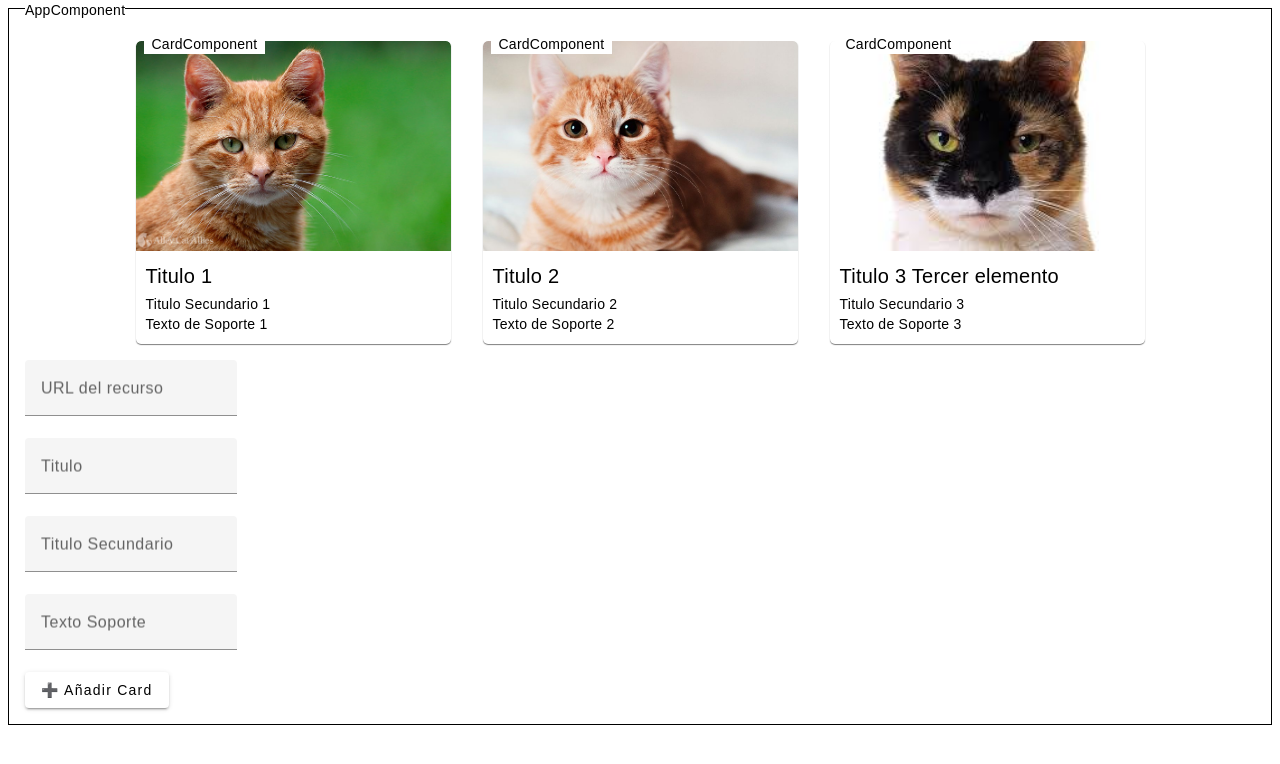
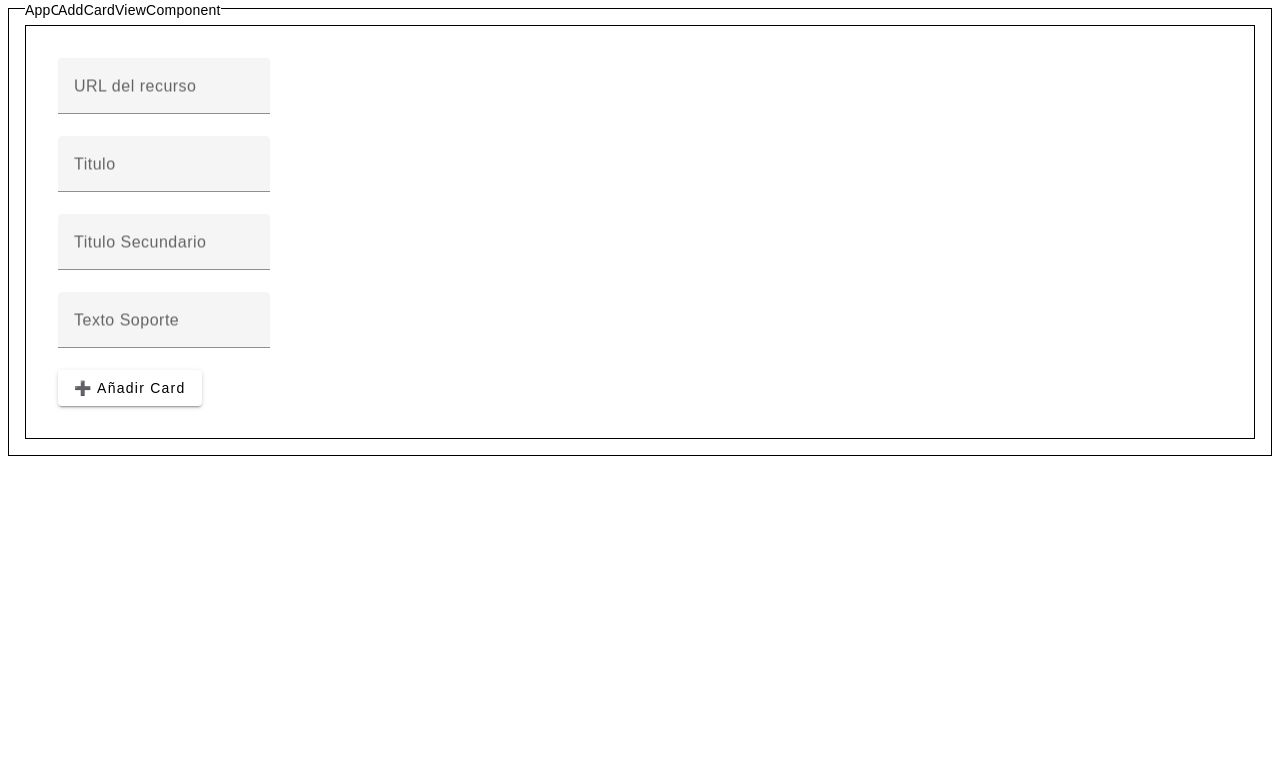
Before and after one commit to santiago-paz/Curso-De-Angular, an Angular app: page /cards/add in a window 1280 px wide. Before the commit this address led to /cards. Shown: the top 764 px of the page. Built offline with nearby package versions, Linux system fonts and the light colour scheme.

Commit message:
Add card view

```diff
--- a/src/app/modules/app-routing.module.ts
+++ b/src/app/modules/app-routing.module.ts
@@ -2,6 +2,7 @@
 import { RouterModule, Routes } from '@angular/router';
 import { CardsViewComponent } from '../views/cards-view/cards-view.component';
 import { PlanetsViewComponent } from '../views/planets-view/planets-view.component';
+import { AddCardViewComponent } from '../views/add-card-view/add-card-view.component';
 
 const routes: Routes = [
   {
@@ -13,8 +14,8 @@
     component: CardsViewComponent,
   },
   {
-    path: 'planets',
-    component: PlanetsViewComponent,
+    path: 'cards/add',
+    component: AddCardViewComponent,
   },
   {
     path: '**',
--- /dev/null
+++ b/src/app/views/add-card-view/add-card-view.component.css
@@ -0,0 +1,12 @@
+:host {
+    padding: 2rem;
+    border: 1px solid black;
+    display: block;
+}
+
+:host::before {
+    content: 'AddCardViewComponent';
+    position: absolute;
+    background-color: white;
+    top: 0;
+}
--- /dev/null
+++ b/src/app/views/add-card-view/add-card-view.component.html
@@ -0,0 +1 @@
+<app-card-form></app-card-form>
```
Also changed, not shown: src/app/modules/app.module.ts (+5 -5 lines), src/app/views/add-card-view/add-card-view.component.ts (added, +10 -0 lines), 1 other file (tests, documents, lock files or other folders).
